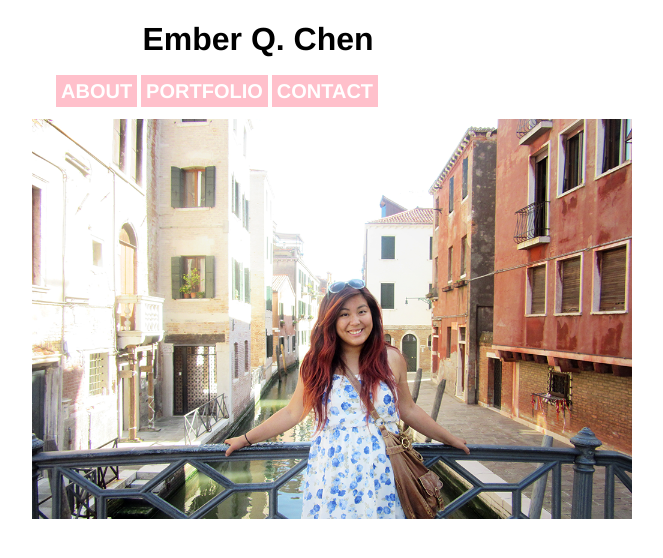
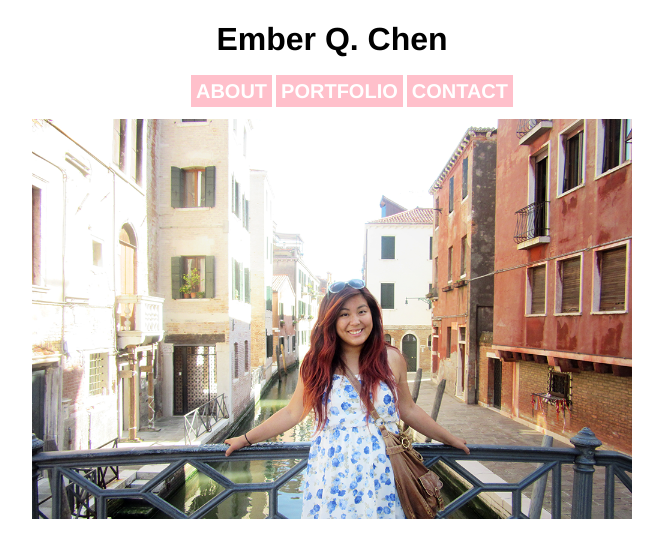
Before and after one commit to emberqchen/emberqchen.github.io, a plain HTML site: page index.html in a window 1280 px wide. Shown: the whole page, without its empty margins (308-971 px from the left). Drawn offline with Linux system fonts and the light colour scheme.

Commit message:
trying to center nav

```diff
--- a/stylesheets/stylesheet.css
+++ b/stylesheets/stylesheet.css
@@ -1,11 +1,12 @@
 .header {
   width:30%;
+  text-align:center;
   margin-left:auto; margin-right:auto;
   font-family:Helvetica, sans-serif;
 }
 
 .nav {
-  width:50%;
+  text-align:center;
   margin-left:auto; margin-right:auto;
 }
 .nav a {
```
